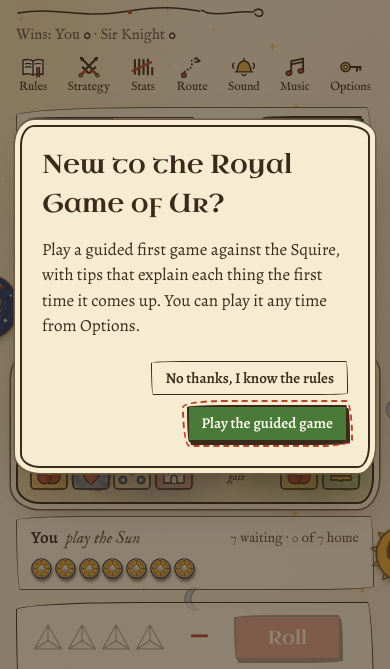
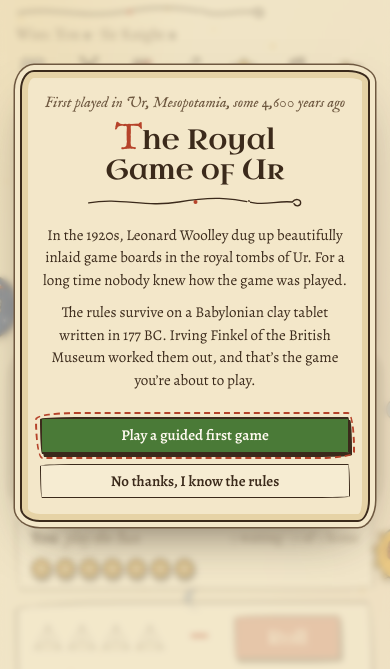
Before and after one commit to MrSuttonmann/ur, a website: page index.html in a window 390 px wide. Shown: the part 126-795 px from the top of the page. Drawn offline with Linux system fonts and the light colour scheme.

Commit message:
Turn the welcome window into a museum-plaque splash
A new player's welcome is now a plaque: the game's title and flourish
with a little of its history (Woolley's finds in the royal tombs, and
the clay tablet Irving Finkel read the rules from), set over the faded
and softened set-up board. It rises gently into place, keeps still for
reduced motion, and on a phone fits one screen with the guided game on
top. When it appears and what its buttons do are unchanged.

The service worker caches the new stylesheet under a new cache name.

```diff
--- /dev/null
+++ b/css/splash.css
@@ -0,0 +1,108 @@
+/* The Royal Game of Ur. Copyright (C) 2026 MrSuttonmann. GNU AGPL-3.0 or later; see LICENSE. */
+
+/* The welcome splash a new player sees: a museum plaque with a little of the game's history, set over the
+   faded set-up board, offering the guided first game. */
+
+dialog.splash {
+  --splash-rise: 14px; /* how far the plaque rises as it comes in */
+  --splash-enter: 420ms;
+
+  width: min(520px, calc(100vw - 24px));
+  text-align: center;
+  background: var(--paper);
+  box-shadow:
+    inset 0 0 0 6px var(--paper-deep),
+    0 0 0 5px var(--paper),
+    0 0 0 6.5px var(--ink-soft),
+    0 24px 50px -20px rgb(40 28 18 / 70%);
+  animation: splash-rise var(--splash-enter) ease-out;
+}
+
+/* the board shows through, faded and softened, as if behind the glass of a museum case */
+dialog.splash::backdrop {
+  background: rgb(243 231 201 / 55%);
+  backdrop-filter: blur(3px);
+  animation: splash-fade var(--splash-enter) ease-out;
+}
+
+.splash .stats-inner {
+  align-items: center;
+  gap: 10px;
+  padding: 26px 28px 28px;
+}
+
+.splash .eyebrow {
+  text-wrap: balance;
+}
+
+.splash-title {
+  font-family: var(--f-display);
+  font-weight: 400;
+  font-size: clamp(28px, 7vw, 38px);
+  line-height: 1.05;
+  margin: 0;
+  text-wrap: balance;
+}
+
+.splash-title .cap {
+  color: var(--vermilion);
+  font-size: 1.35em;
+  line-height: 0.8;
+}
+
+.splash .flourish {
+  margin: 0 auto 4px;
+}
+
+.splash-history {
+  max-width: 42ch;
+  text-wrap: pretty;
+}
+
+.splash-history p {
+  margin: 0 0 10px;
+}
+
+.splash-actions {
+  display: flex;
+  flex-wrap: wrap;
+  justify-content: center;
+  gap: 10px;
+  margin-top: 6px;
+}
+
+/* on a phone the plaque fits one screen: smaller history, and the buttons stacked with the guided game on top */
+@media (max-width: 479px) {
+  .splash .stats-inner {
+    padding: 20px 18px 22px;
+  }
+
+  .splash-history {
+    font-size: 15px;
+  }
+
+  .splash-actions {
+    flex-direction: column-reverse;
+    align-self: stretch;
+  }
+}
+
+@keyframes splash-rise {
+  from {
+    opacity: 0;
+    transform: translateY(var(--splash-rise));
+  }
+}
+
+@keyframes splash-fade {
+  from {
+    opacity: 0;
+  }
+}
+
+@media (prefers-reduced-motion: reduce) {
+  dialog.splash,
+  dialog.splash::backdrop {
+    animation: none;
+  }
+}
--- a/index.html
+++ b/index.html
@@ -80,6 +80,7 @@
     <link rel="stylesheet" href="css/portraits.css" />
     <link rel="stylesheet" href="css/banner.css" />
     <link rel="stylesheet" href="css/honours.css" />
+    <link rel="stylesheet" href="css/splash.css" />
   </head>
   <body>
     <canvas class="backdrop" id="backdrop" aria-hidden="true"></canvas>
@@ -649,16 +650,31 @@
       </div>
     </dialog>
 
-    <dialog id="welcome-dlg" class="stats confirm" aria-labelledby="welcome-title" aria-describedby="welcome-text">
+    <dialog id="welcome-dlg" class="stats splash" aria-labelledby="welcome-title" aria-describedby="welcome-text">
       <div class="stats-inner">
-        <h2 id="welcome-title">New to the Royal Game of Ur?</h2>
-        <p id="welcome-text">
-          Play a guided first game against the Squire, with tips that explain each thing the first time it comes up. You
-          can play it any time from Options.
-        </p>
-        <div class="confirm-actions">
+        <p class="eyebrow">First played in Ur, Mesopotamia, some 4,600 years ago</p>
+        <h2 id="welcome-title" class="splash-title"><span class="cap">T</span>he Royal Game of Ur</h2>
+        <svg class="flourish" viewBox="0 0 260 16" aria-hidden="true">
+          <path
+            d="M2 9 C40 2, 70 15, 110 8 S 170 3, 200 9 C215 12, 230 6, 246 8 M246 8 c4 -5 10 -3 10 1 c0 4 -6 5 -8 1"
+            class="flourish-line"
+            filter="url(#ink)"
+          />
+          <circle cx="130" cy="8" r="2.4" class="flourish-dot" />
+        </svg>
+        <div id="welcome-text" class="splash-history">
+          <p>
+            In the 1920s, Leonard Woolley dug up beautifully inlaid game boards in the royal tombs of Ur. For a long
+            time nobody knew how the game was played.
+          </p>
+          <p>
+            The rules survive on a Babylonian clay tablet written in 177&nbsp;BC. Irving Finkel of the British Museum
+            worked them out, and that’s the game you’re about to play.
+          </p>
+        </div>
+        <div class="splash-actions">
           <button class="btn" type="button" id="welcome-no">No thanks, I know the rules</button>
-          <button class="btn start" type="button" id="welcome-yes">Play the guided game</button>
+          <button class="btn start" type="button" id="welcome-yes">Play a guided first game</button>
         </div>
       </div>
     </dialog>
--- a/sw.js
+++ b/sw.js
@@ -9,7 +9,7 @@
   to download up front, so each track is saved the first time it plays and then served from the
   cache, including the byte ranges audio players ask for.
 */
-const CACHE = 'ur-v10';
+const CACHE = 'ur-v11';
 const CODE = [
   'css/fonts.css',
   'css/base.css',
@@ -29,6 +29,7 @@
   'css/portraits.css',
   'css/banner.css',
   'css/honours.css',
+  'css/splash.css',
   'js/rules.js',
   'js/sound.js',
   'js/game.js',
```
